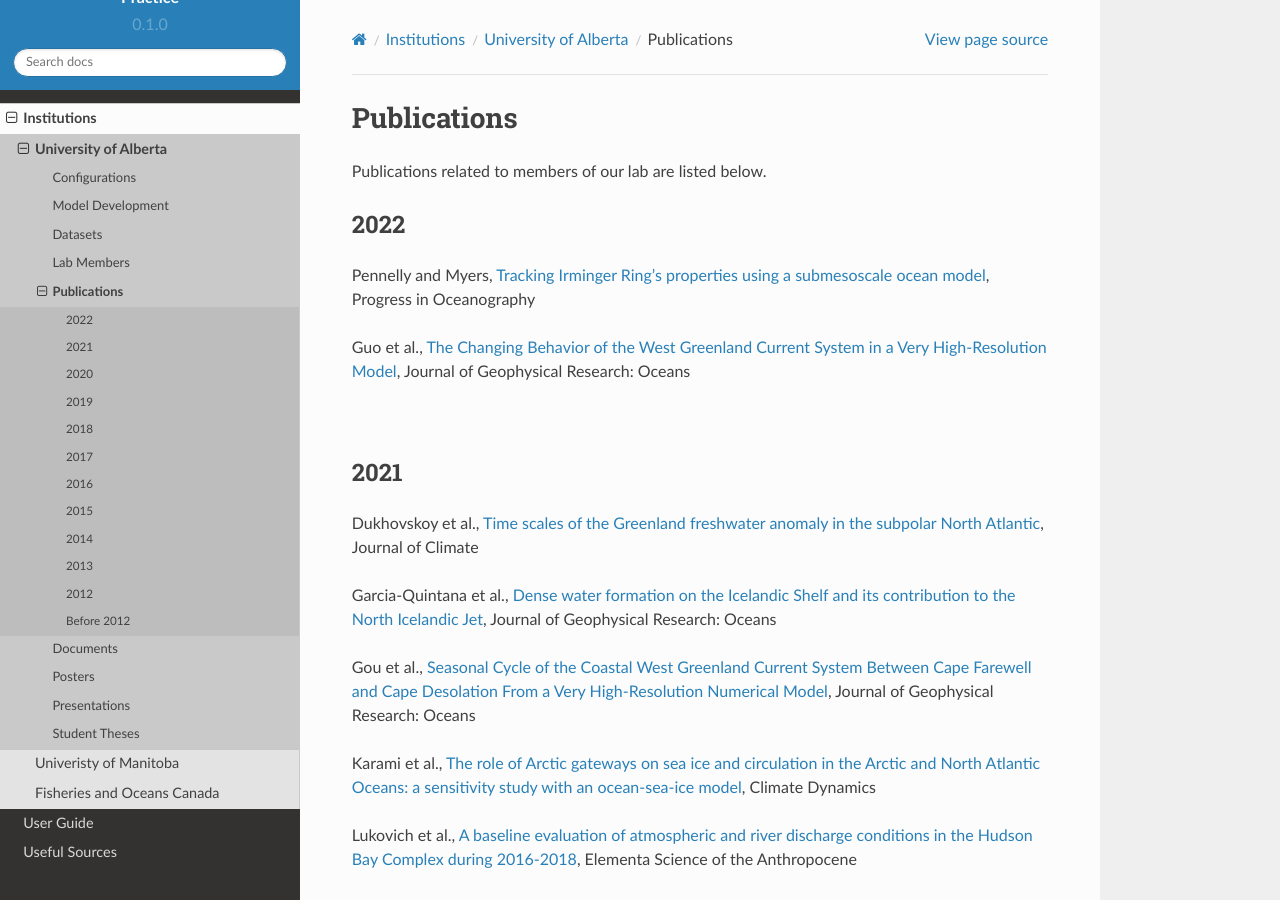
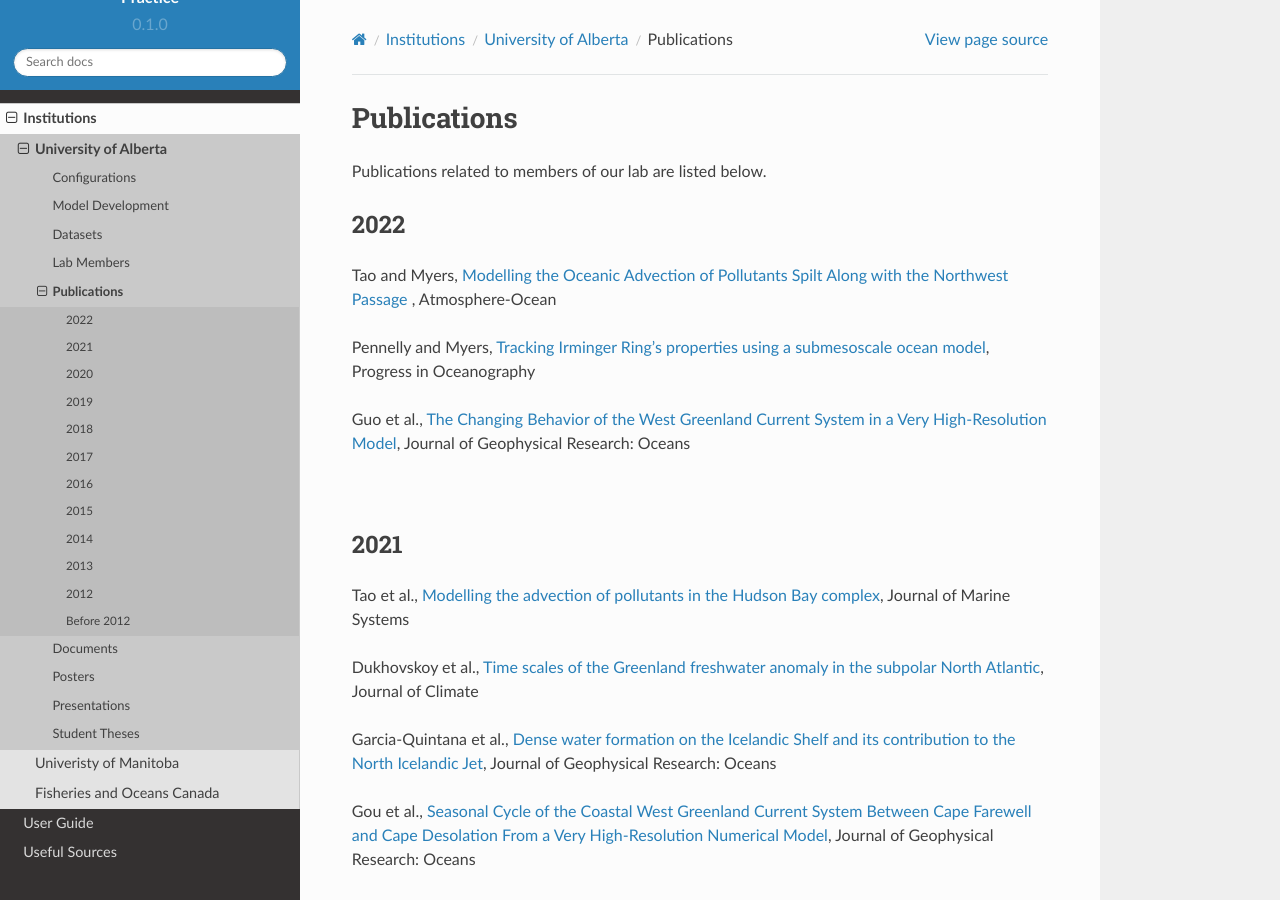
Before and after one commit to UofA-NEMO/Canadian-NEMO-Ocean-Modelling-Forum-Community-of-Practice, a Sphinx documentation site: the page built from docs/Institutions/UofA/Publications.rst, in a window 1280 px wide and 900 px high. Built offline with Sphinx 7.4.7 and the Read the Docs theme 2.0.0, drawn with Linux system fonts in a browser that asks for light colours; pages that are not in the unit, such as notebooks, are missing from menus; some of the changed text lies outside the part shown.

Commit message:
Update Publications.rst

```diff
--- a/docs/Institutions/UofA/Publications.rst
+++ b/docs/Institutions/UofA/Publications.rst
@@ -5,6 +5,7 @@
 
 2022
 ----
+Tao and Myers, `Modelling the Oceanic Advection of Pollutants Spilt Along with the Northwest Passage <https://doi.org/10.1080/07055900.2022.2065965>`_ , Atmosphere-Ocean
 
 Pennelly and Myers, `Tracking Irminger Ring's properties using a submesoscale ocean model <https://doi.org/10.1016/j.pocean.2021.102735>`_, Progress in Oceanography
 
@@ -13,6 +14,8 @@
 |
 2021
 ----
+Tao et al., `Modelling the advection of pollutants in the Hudson Bay complex <https://doi.org/10.1016/j.jmarsys.2020.103474>`_, Journal of Marine Systems
+
 Dukhovskoy et al., `Time scales of the Greenland freshwater anomaly in the subpolar North Atlantic <https://doi.org/10.1175/JCLI-D-20-0610.1>`_, Journal of Climate
 
 Garcia-Quintana et al., `Dense water formation on the Icelandic Shelf and its contribution to the North Icelandic Jet <https://doi.org/10.1029/2020JC016951>`_,  Journal of Geophysical Research: Oceans
@@ -44,6 +47,7 @@
 |
 2020
 ----
+Dmitrenko et al., `Atmospheric vorticity sets the basin-scale circulation in Hudson Bay <https://doi.org/10.1525/elementa.049>`_, Elementa: Science of the Anthropocene.
 
 Courtois et al., `Kinematic Subduction Rate Of Labrador Sea Water From an Eddy-Permitting Numerical Model <https://doi.org/10.1029/2019JC015475>`_, Journal of Geophysical Research: Oceans
 
```
